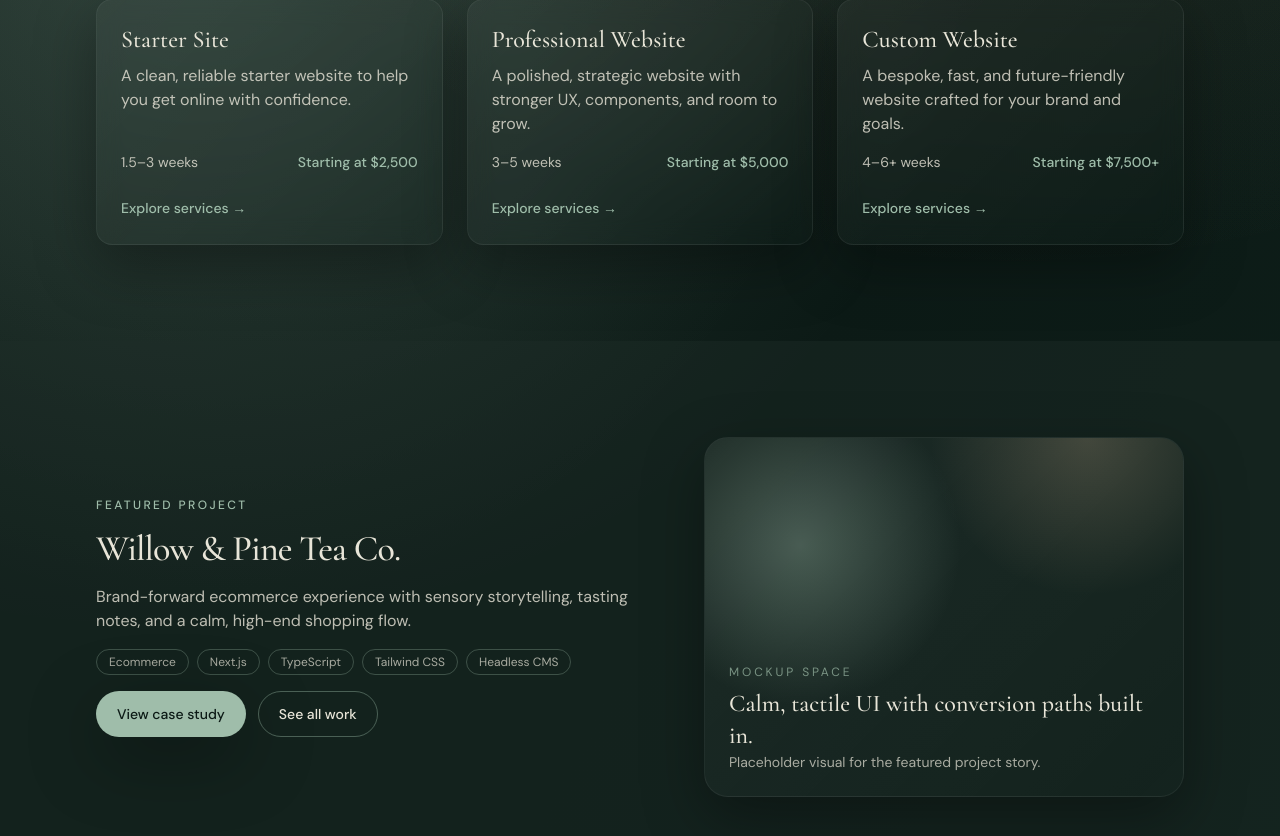
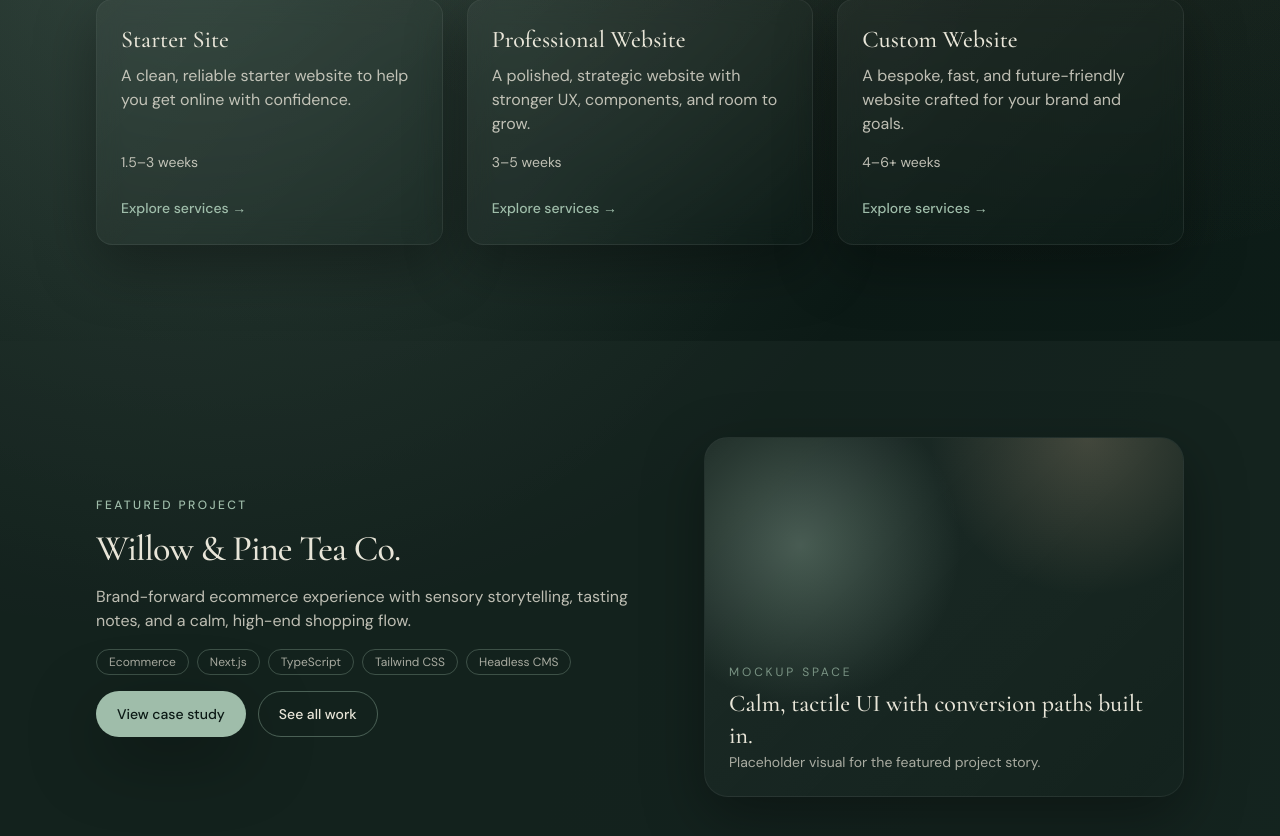
Before and after one commit to andrewliamc/smalcoda-web-solutions, a Next.js app: page / in a window 1280 px wide. Shown: the part 790-1626 px from the top of the page. Built offline with nearby package versions, Linux system fonts and the light colour scheme.

Commit message:
Updating ServiceCards on Homepage

```diff
--- a/components/ServiceCard.tsx
+++ b/components/ServiceCard.tsx
@@ -36,10 +36,14 @@ export function ServiceCard({
         </div>
       )}
 
-      <div className="mt-auto flex items-center justify-between text-sm text-brand-sand/80">
-        <span>{service.timeline}</span>
-        <span className="font-medium text-brand-sage">{service.price}</span>
-      </div>
+      {!compact ? (
+        <div className="mt-auto flex items-center justify-between text-sm text-brand-sand/80">
+          <span>{service.timeline}</span>
+          <span className="font-medium text-brand-sage">{service.price}</span>
+        </div>
+      ) : (
+        <div className="mt-auto text-sm text-brand-sand/80">{service.timeline}</div>
+      )}
 
       {!compact && (
         <div className="pt-2">
```
